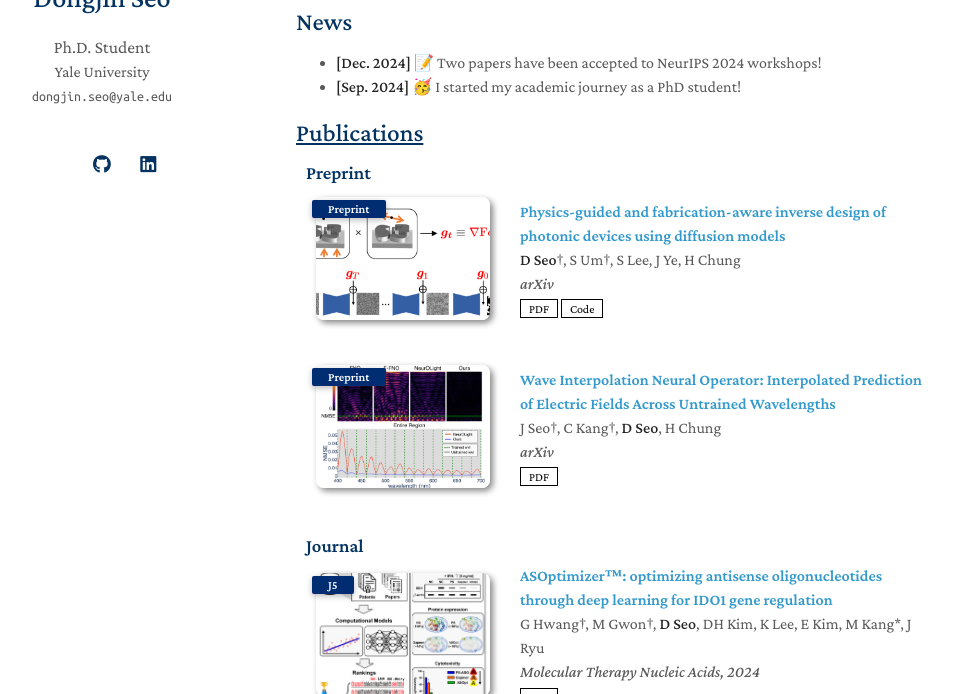
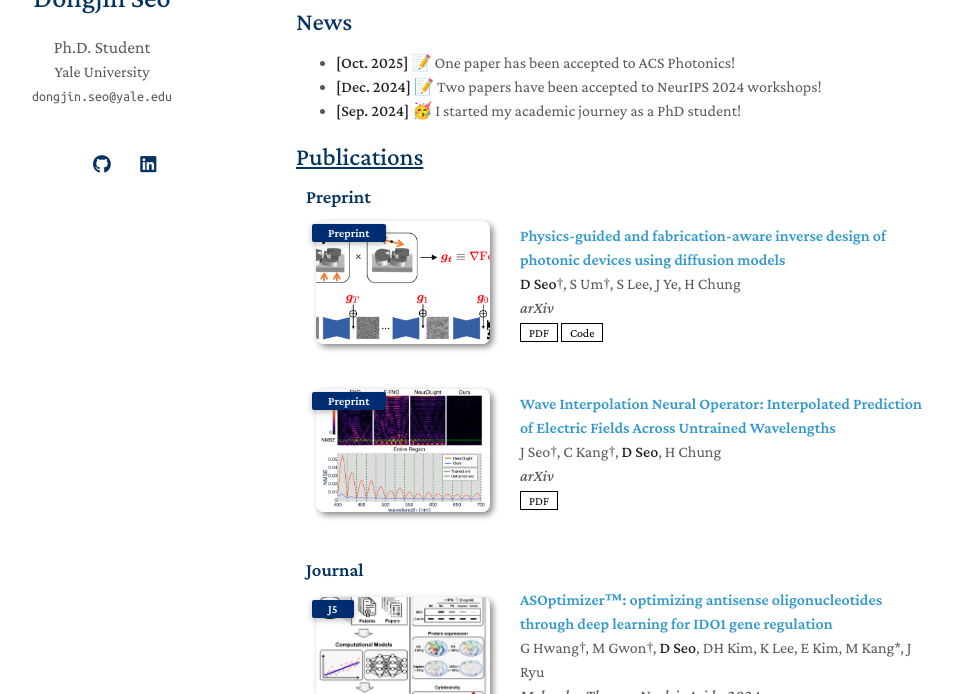
Before and after one commit to DongjinSeoAP/DongjinSeoAP.github.io, a Jekyll site: the page built from index.md, in a window 1280 px wide and 900 px high, scrolled down 352 px, cut to the strip 206-900 px from the top of the window. Shown: the whole strip, without its empty margins (174-1127 px from the left). Built offline with Jekyll 4.4.1, drawn with Linux system fonts in a browser that asks for light colours; a style sheet for code colours, icons or effects is not loaded; our own code applies the rules of GitHub Pages for plain Markdown files.

Commit message:
Add news update about accepted papers and PhD start

```diff
--- a/index.md
+++ b/index.md
@@ -21,6 +21,7 @@ I am partially supported by the Kwanjeong Scholarship.
   - BS in Electrical Engineering, <strong>KAIST</strong>
 
 ## News
+- **[Oct. 2025]** 📝 One paper has been accepted to ACS Photonics!
 - **[Dec. 2024]** 📝 Two papers have been accepted to NeurIPS 2024 workshops!
 - **[Sep. 2024]** 🥳 I started my academic journey as a PhD student!
 
```
